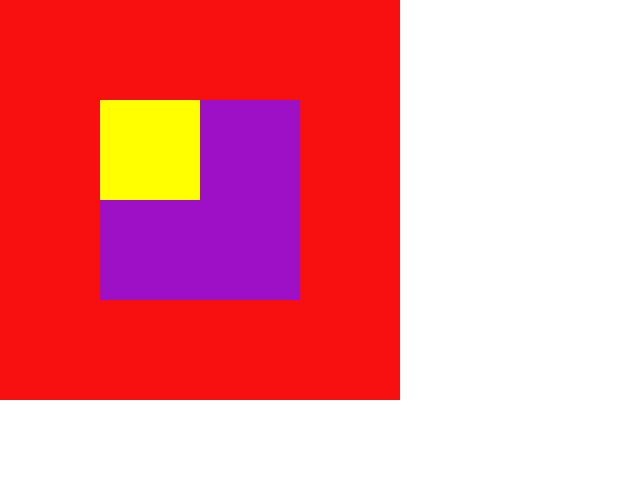
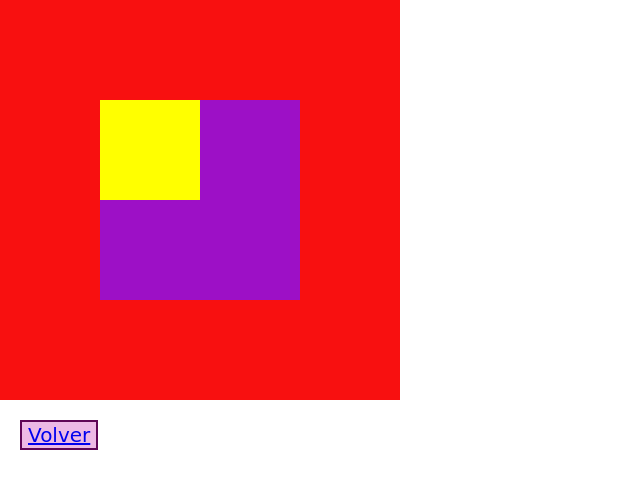
Before and after one commit to Rdiaz28/positioning2, a plain HTML site: page parte1/index.html in a window 1280 px wide. Shown: the whole page, without its empty margins (0-640 px from the left). Drawn offline with Linux system fonts and the light colour scheme.

Commit message:
se agrega indice, y boto de retroceso

```diff
--- /dev/null
+++ b/main.css
@@ -0,0 +1,5 @@
+div {
+	border: 10px solid #12D26C;
+	background-color:#F8883E;
+    width: 200px;
+}
--- a/parte1/css/main.css
+++ b/parte1/css/main.css
@@ -28,4 +28,11 @@ body{
 	position: absolute;
 
 }
-/* Inserta tu CSS aqui */
+
+.boton {
+	margin: 20px;
+	border: 2px solid #5F0656;
+	background-color: #EDB9E5;
+	font-family: cursive;
+	font-size: 20px;
+}
--- a/parte1/index.html
+++ b/parte1/index.html
@@ -11,5 +11,8 @@
 			<div class= "box amarillo"></div>
 		</div>
 	</div>
+	<div>
+		<button class="boton"><a href="../index.html">Volver</a></button>
+	</div>
 </body>
 </html>
--- a/parte2/css/main.css
+++ b/parte2/css/main.css
@@ -28,4 +28,11 @@ body{
 	position:;
 
 }
-/* Inserta tu CSS aqui */
+
+.boton {
+	margin: 20px;
+	border: 2px solid #5F0656;
+	background-color: #EDB9E5;
+	font-family: cursive;
+	font-size: 20px;
+}
```
Also changed, not shown: index.html (added, +17 -0 lines), parte2/index.html (+3 -0 lines).
